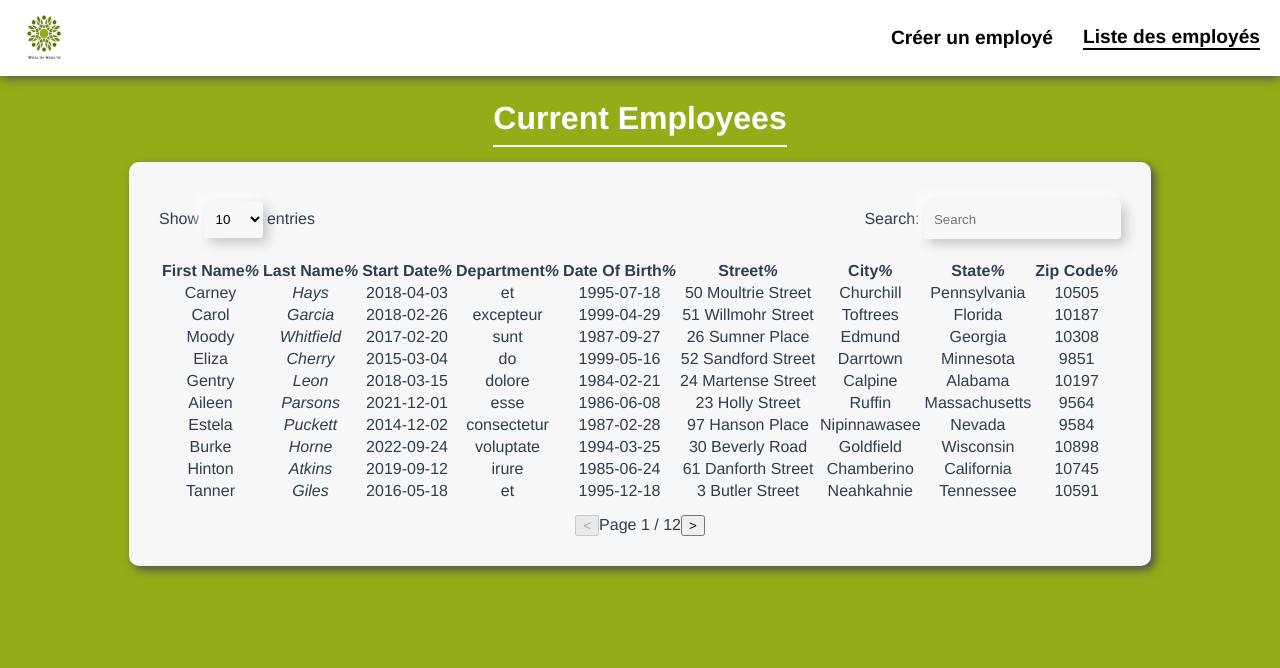
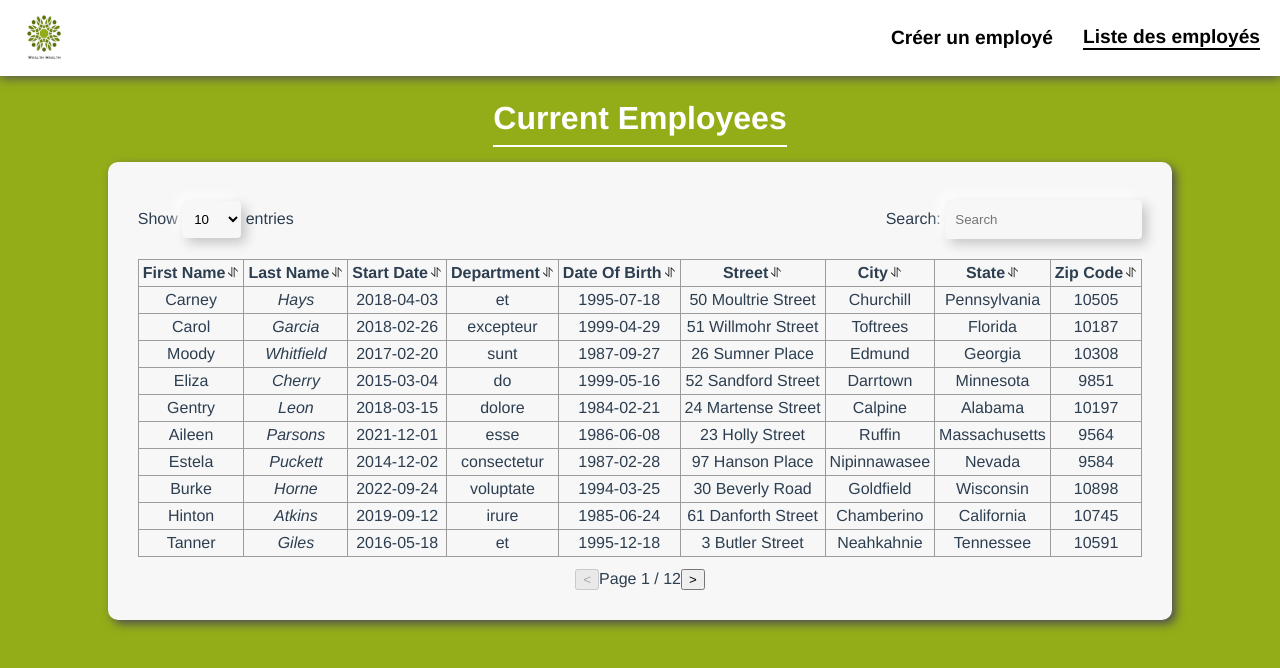
Before and after one commit to Monkeylectric/SebastienFerrer_P14_WealthHealth, a React (Vite) app: page /list in a window 1280 px wide. Shown: the top 668 px of the page. Built offline with nearby package versions, Linux system fonts and the light colour scheme.

Commit message:
Add files via upload

```diff
--- a/src/components/Table/Table.css
+++ b/src/components/Table/Table.css
@@ -19,3 +19,17 @@
 .table-content {
     max-height: 100%;
 }
+
+.table-content thead img {
+    cursor: pointer;
+    width: 12px;
+    margin-left: 2px;
+}
+
+table, th, td {
+    border: 1px solid #9c9c9c;
+    border-collapse: collapse;
+}
+th, td {
+    padding: 4px;
+}
--- a/src/components/Table/Table.jsx
+++ b/src/components/Table/Table.jsx
@@ -6,6 +6,8 @@ import Filter from '../Filter/Filter';
 import Pagination from '../Pagination/Pagination';
 import { getMockedData } from '../../services/utils';
 import ShowEntries from '../ShowEntries/ShowEntries';
+
+import sortIcon from '../../assets/sort.svg';
 
 function Table() {
     const defaultData = getMockedData();
@@ -58,9 +60,11 @@ function Table() {
                                 header.getContext()
                             )}
                         {
-                            header.column.getCanSort && <i
+                            header.column.getCanSort && <img
+                                    src={sortIcon}
+                                    alt="sort"
                                     onClick={header.column.getToggleSortingHandler()}
-                                >%</i>
+                                />
                         }
                         {
                             {
```
Also changed, not shown: src/assets/sort.svg (added).
